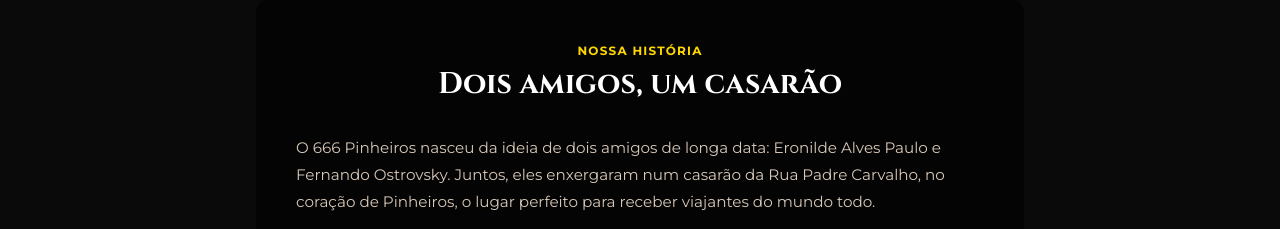
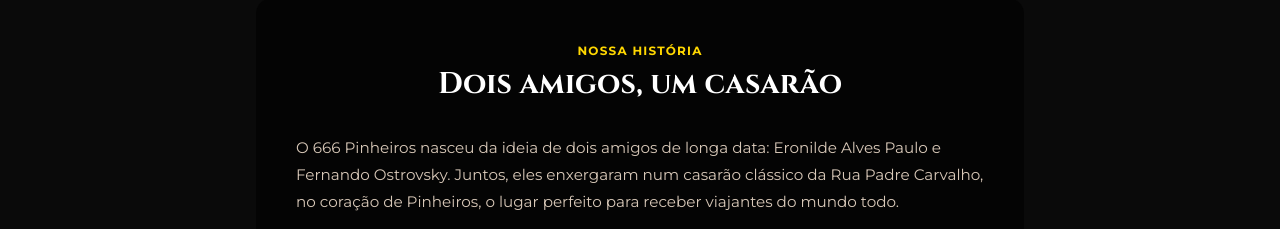
Before and after one commit to BitMonster04/666hostel, a plain HTML site: page index.html in a window 1280 px wide. Shown: the part 1840-2069 px from the top of the page. Drawn offline with Linux system fonts and the light colour scheme.

Commit message:
Início: "casarão clássico" também na Nossa história
Co-Authored-By: Claude Opus 5.5 <noreply@anthropic.com>

```diff
--- a/index.html
+++ b/index.html
@@ -205,7 +205,7 @@
                 <h2 class="font-heading text-2xl sm:text-3xl font-bold text-white mt-1"><!-- editavel:linha inicio-historia-titulo | História: título -->Dois amigos, um casarão<!-- /editavel --></h2>
             </div>
             <!-- editavel:paragrafos inicio-historia-texto | História: texto -->
-            <p>O 666 Pinheiros nasceu da ideia de dois amigos de longa data: Eronilde Alves Paulo e Fernando Ostrovsky. Juntos, eles enxergaram num casarão da Rua Padre Carvalho, no coração de Pinheiros, o lugar perfeito para receber viajantes do mundo todo.</p>
+            <p>O 666 Pinheiros nasceu da ideia de dois amigos de longa data: Eronilde Alves Paulo e Fernando Ostrovsky. Juntos, eles enxergaram num casarão clássico da Rua Padre Carvalho, no coração de Pinheiros, o lugar perfeito para receber viajantes do mundo todo.</p>
             <p>Eronilde foi à imobiliária e fechou o aluguel do imóvel. A partir daí, os dois sócios colocaram o projeto de pé: foram meses de reforma até o casarão ficar pronto para receber os primeiros hóspedes.</p>
             <p>Hoje, hostel, adega e bar dividem o mesmo teto, do jeito que Eronilde e Fernando imaginaram: um cantinho em Pinheiros para descansar, brindar e conhecer gente de todo canto.</p>
             <!-- /editavel -->
```
